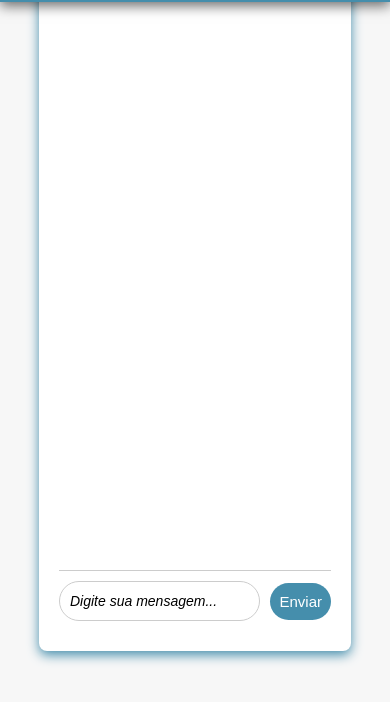
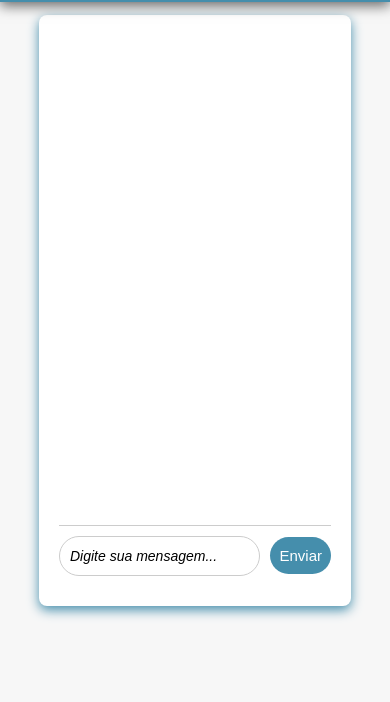
Before and after one commit to mrdudae/IARA-2.0, a website: page chat/chat.html in a window 390 px wide. Shown: the part 102-804 px from the top of the page. Drawn offline with Linux system fonts and the light colour scheme.

Commit message:
ajeitando-tela

```diff
--- a/chat/chat.css
+++ b/chat/chat.css
@@ -3,6 +3,7 @@
     padding: 0;
     box-sizing: border-box;
     overflow-x: hidden;
+    overflow-y: hidden;
 }
 
 body {
@@ -227,8 +228,8 @@ body {
         margin: auto; /* Centralizar o chat no modo celular */
         width: 80%; /* Aumenta a largura do chat */
         max-width: 600px;
-        margin-top: 20%;
-        height: 80vh; /* Aumenta a altura do chat */
+        margin-top: 30%;
+        height: 70vh; /* Aumenta a altura do chat */
     }
 }
 
--- a/feedback/feedback.css
+++ b/feedback/feedback.css
@@ -22,7 +22,7 @@ body {
   align-items: center;
   flex-direction: column;
   overflow-x: hidden;
-  height: 120vh;
+  height: 100vh;
   background-color: #f4f4f4;
 }
 
--- a/package.json
+++ b/package.json
@@ -1,6 +1,7 @@
 {
   "dependencies": {
     "@prisma/client": "^5.22.0",
+    "bcrypt": "^5.1.1",
     "body-parser": "^1.20.3",
     "express": "^4.21.1",
     "express-session": "^1.18.1",
```
Also changed, not shown: 1 other file.
